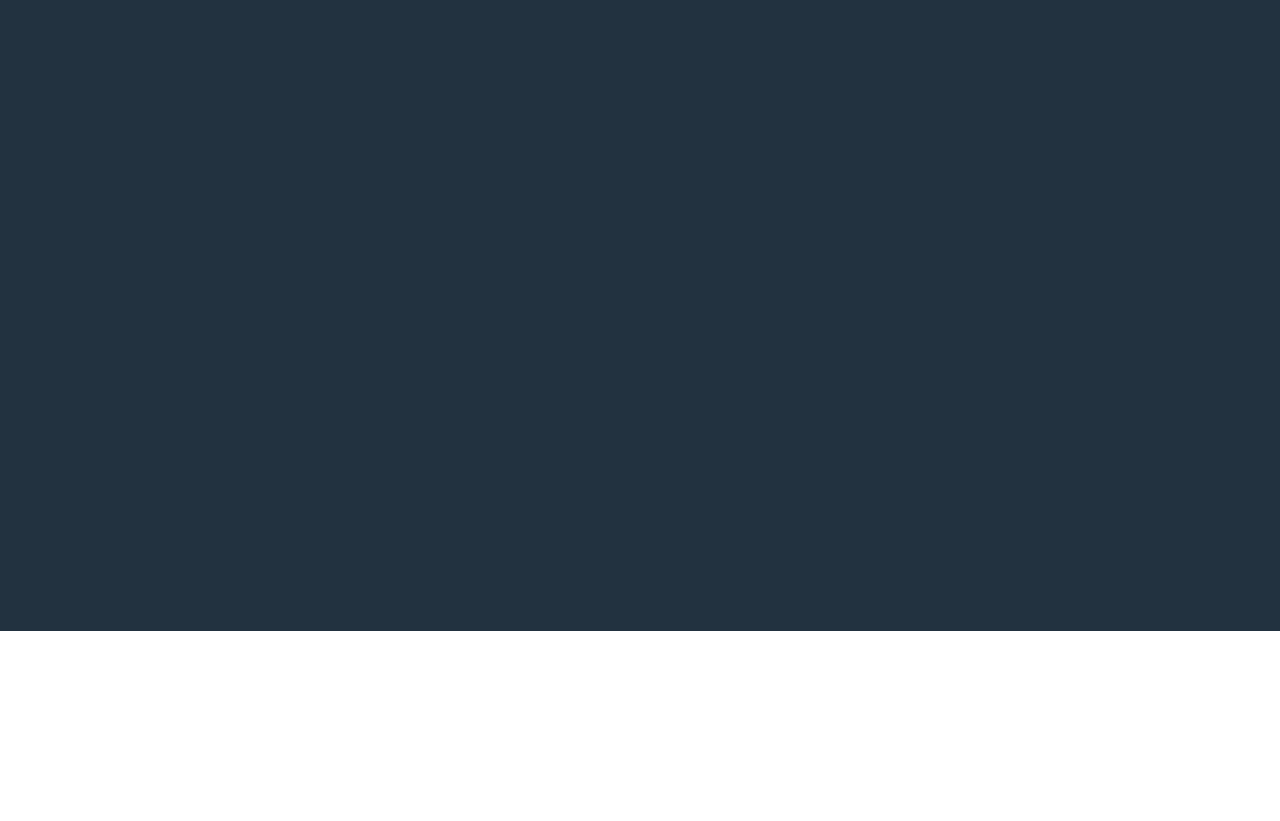
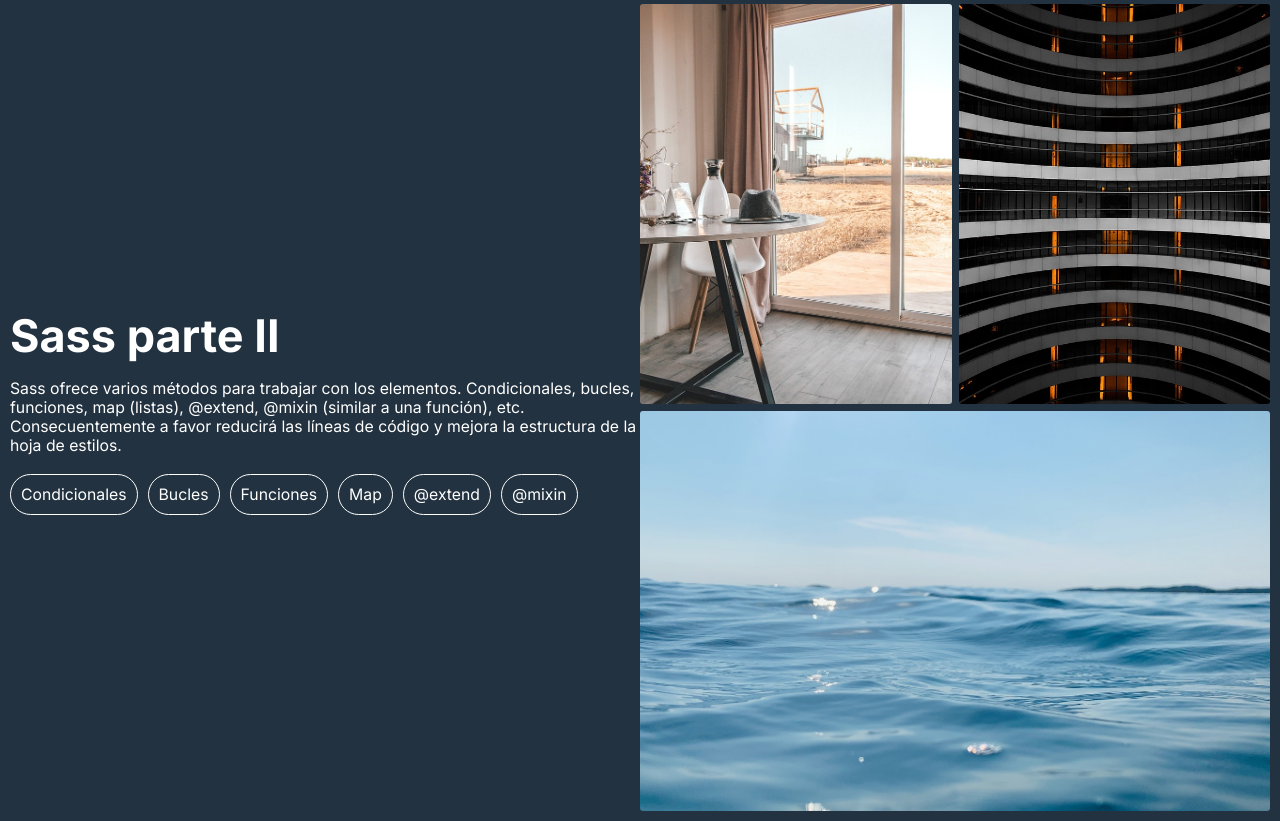
Before and after one commit to Jose-storm/issue-sass, a plain HTML site: page index.html in a window 1280 px wide. Shown: the part 874-1695 px from the top of the page. Before the commit the page ends 1505 px from the top, so only its background shows below. Drawn offline with Linux system fonts and the light colour scheme; a web font is replaced by a local one.

Commit message:
Implementation of Sass I and Sass II with Css Nesting Native

```diff
--- a/index.html
+++ b/index.html
@@ -7,8 +7,17 @@
     <link rel="stylesheet" href="css/estilo.css">
 </head>
 <body>
-    <header>
-
+    <header class="encabezado">
+        <div class="logo">
+            <h3>Bienvenido</h3>
+        </div>
+        <nav class="menu__enlaces">
+            <ul>
+                <li>HOME</li>
+                <li>SERVICE</li>
+                <li>CONTACT</li>
+            </ul>
+        </nav>
     </header>
     <main>
         <section class="contenido_uno">
@@ -27,7 +36,31 @@
             </div>
         </section>
         <section class="contenido_dos">
-            <h2>Sass parte II</h2>
+            <div class="descripcion__tema">
+                <h2>Sass parte II</h2>
+                <p>
+                    Sass ofrece varios métodos para trabajar con
+                    los elementos. Condicionales, bucles, funciones,
+                    map (listas), @extend, @mixin (similar a una función),
+                    etc. Consecuentemente a favor reducirá las líneas de
+                    código y mejora la estructura de la hoja de estilos.
+                </p>
+                <div class="descripcion__enlaces">
+                    <ul>
+                        <li><a href="">Condicionales</a></li>
+                        <li><a href="">Bucles</a></li>
+                        <li><a href="">Funciones</a></li>
+                        <li><a href="">Map</a></li>
+                        <li><a href="">@extend</a></li>
+                        <li><a href="">@mixin</a></li>
+                    </ul>
+                </div>
+            </div>
+            <div class="introduction">
+                <div class="introduction__img introduction__img--one"></div>
+                <div class="introduction__img introduction__img--two"></div>
+                <div class="introduction__img introduction__img--tree"></div>
+            </div>
         </section>
     </main>
     <footer>
--- a/sass/estilos.scss
+++ b/sass/estilos.scss
@@ -1,13 +1,18 @@
+@use './partials/menu';
 @import url('https://fonts.googleapis.com/css2?family=Agu+Display&family=Bebas+Neue&family=Inter:ital,opsz,wght@0,14..32,100..900;1,14..32,100..900&family=Jersey+15&family=Josefin+Sans:ital,wght@0,100..700;1,100..700&family=Karla:ital,wght@0,200..800;1,200..800&family=Major+Mono+Display&family=Pacifico&family=Poppins:ital,wght@0,100;0,200;0,300;0,400;0,500;0,600;0,700;0,800;0,900;1,100;1,200;1,300;1,400;1,500;1,600;1,700;1,800;1,900&family=Raleway:ital,wght@0,100..900;1,100..900&family=Rubik&family=Salsa&family=Sora:wght@100..800&family=Ubuntu:ital,wght@0,300;0,400;0,500;0,700;1,300;1,400;1,500;1,700&display=swap');
 @import url('https://fonts.googleapis.com/css2?family=Agu+Display&family=Bebas+Neue&family=Inter:ital,opsz,wght@0,14..32,100..900;1,14..32,100..900&family=Jersey+15&family=Josefin+Sans:ital,wght@0,100..700;1,100..700&family=Karla:ital,wght@0,200..800;1,200..800&family=Major+Mono+Display&family=Pacifico&family=Poppins:ital,wght@0,100;0,200;0,300;0,400;0,500;0,600;0,700;0,800;0,900;1,100;1,200;1,300;1,400;1,500;1,600;1,700;1,800;1,900&family=Raleway:ital,wght@0,100..900;1,100..900&family=Rubik&family=Salsa&family=Sora:wght@100..800&family=Ubuntu:ital,wght@0,300;0,400;0,500;0,700;1,300;1,400;1,500;1,700&display=swap');
+
 /* Variables globales */
 $alineacion-texto: center;
-$fondo-color: #223240;
+$fondo-color-uno: #223240;
+$fondo-color-dos: #9AEBA3;
 $tipografia-uno: "Poppins";
 $tipografia-dos: "Inter";
 $letra-color: white;
 $resolucion-alto: 700px;
 $resolucion-ancho: 100%;
+$maquetacion-grid: grid;
+$size-word: 30px;
 *{
     padding: 0;
     margin: 0;
@@ -16,7 +21,7 @@ $resolucion-ancho: 100%;
 .contenido_uno{
     padding: 10px;
     text-align: $alineacion-texto;
-    background-color: $fondo-color;
+    background-color: $fondo-color-uno;
     font-family: $tipografia-uno;
     color: $letra-color;
     min-height: $resolucion-alto;
@@ -51,6 +56,7 @@ $resolucion-ancho: 100%;
         }
     }
     .img--two{
+        // @extend .img;
         background-image: url(../img/diamond-beach-7566872_1280.jpg);
     }
     & .img--tree{
@@ -60,11 +66,83 @@ $resolucion-ancho: 100%;
         background-image: url(../img/trees-8686902_1280.jpg);
     }
 }
+/* Grid -> Content two */
 .contenido_dos{
-    background-color: $fondo-color;
+    // background-color: $fondo-color-uno;
     color: $letra-color;
     font-family: $tipografia-dos;
-    font-size: 30px;
+    background-color: $fondo-color-uno;
+    font-size: $size-word;
     padding: 10px;
     min-height: $resolucion-alto;
+    display: menu.$maquetacion-flex;
+
+    & ::selection{
+        background-color: $letra-color;
+        color: $fondo-color-uno;
+    }
+    .introduction{
+        width: $resolucion-ancho;
+        display: $maquetacion-grid;
+        grid-template-columns: repeat(2, 1fr);
+        grid-template-rows: repeat(2, 400px);
+        /* Calculator */
+        gap: calc($resolucion-alto/100);
+    }
+
+    & .introduction__img{
+        height: auto;
+        // width: 100%;
+        background-color: #9AEBA3;
+        // background-image: url(../img/book-1869969_1280.jpg);
+        background-position: $alineacion-texto;
+        background-size: cover;
+        background-repeat: no-repeat;
+        border-radius: 3px;
+
+    }
+    .descripcion__tema{
+        width: $resolucion-ancho;
+        display: menu.$maquetacion-flex;
+        flex-flow: column nowrap;
+        justify-content: center;
+        gap: calc($size-word/1.9);
+    }
+    .descripcion__tema p{
+        font-size: calc($size-word/1.9);
+    }
 }
+.descripcion__enlaces{
+    & ul{
+        list-style-type: none;
+        display: flex;
+        flex-flow: row wrap;
+        gap: calc($size-word/3);
+    }
+    /* Por el momento flex */
+    & a{
+        text-decoration: none;
+        color: $letra-color;
+        padding: 10px;
+        border: 1px solid $letra-color;
+        border-radius: $size-word;
+        font-size: calc($size-word/1.9);
+        transition: 1.5s;
+    }
+    & a:hover{
+        background-color: $fondo-color-dos;
+        color: $fondo-color-uno;
+        transition: 1.5s;
+    }
+}
+.introduction__img--one{
+    background-image: url(../img/indoors-4234071_1280.jpg);
+}
+.introduction__img--two{
+    background-image: url(../img/galaxy-soho-1989816_1280.jpg);
+}
+.introduction__img--tree{
+    background-image: url(../img/sea-7409361_1280.jpg);
+    grid-column: 1/3;
+    grid-row: 2/3;
+}
--- /dev/null
+++ b/sass/partials/_menu.scss
@@ -0,0 +1,29 @@
+@import url('https://fonts.googleapis.com/css2?family=Agu+Display&family=Bebas+Neue&family=Inter:ital,opsz,wght@0,14..32,100..900;1,14..32,100..900&family=Jersey+15&family=Josefin+Sans:ital,wght@0,100..700;1,100..700&family=Karla:ital,wght@0,200..800;1,200..800&family=Major+Mono+Display&family=Pacifico&family=Poppins:ital,wght@0,100;0,200;0,300;0,400;0,500;0,600;0,700;0,800;0,900;1,100;1,200;1,300;1,400;1,500;1,600;1,700;1,800;1,900&family=Raleway:ital,wght@0,100..900;1,100..900&family=Rubik&family=Salsa&family=Sora:wght@100..800&family=Ubuntu:ital,wght@0,300;0,400;0,500;0,700;1,300;1,400;1,500;1,700&display=swap');
+$bg-color: #2F3D40;
+$color-text: white;
+$maquetacion-flex: flex;
+$row-flex: row nowrap;
+$relleno-contenedor: 20px 20px;
+$resolucion-ancho: 100%;
+.encabezado{
+    background-color: $bg-color;
+    color: $color-text;
+    font-family: "Inter";
+    display: $maquetacion-flex;
+    flex-flow: $row-flex;
+    justify-content: space-between;
+    padding: $relleno-contenedor;
+    width: $resolucion-ancho;
+    position: sticky;
+    top: 0;
+    z-index: 1;
+}
+.menu__enlaces{
+    & ul{
+        list-style-type: none;
+    }
+
+    & li{
+        display: inline-block;
+    }
+}
```
Also changed, not shown: css/estilo.css, img/book-1869969_1280.jpg (added), img/galaxy-soho-1989816_1280.jpg (added), img/indoors-4234071_1280.jpg (added), 1 other file.
